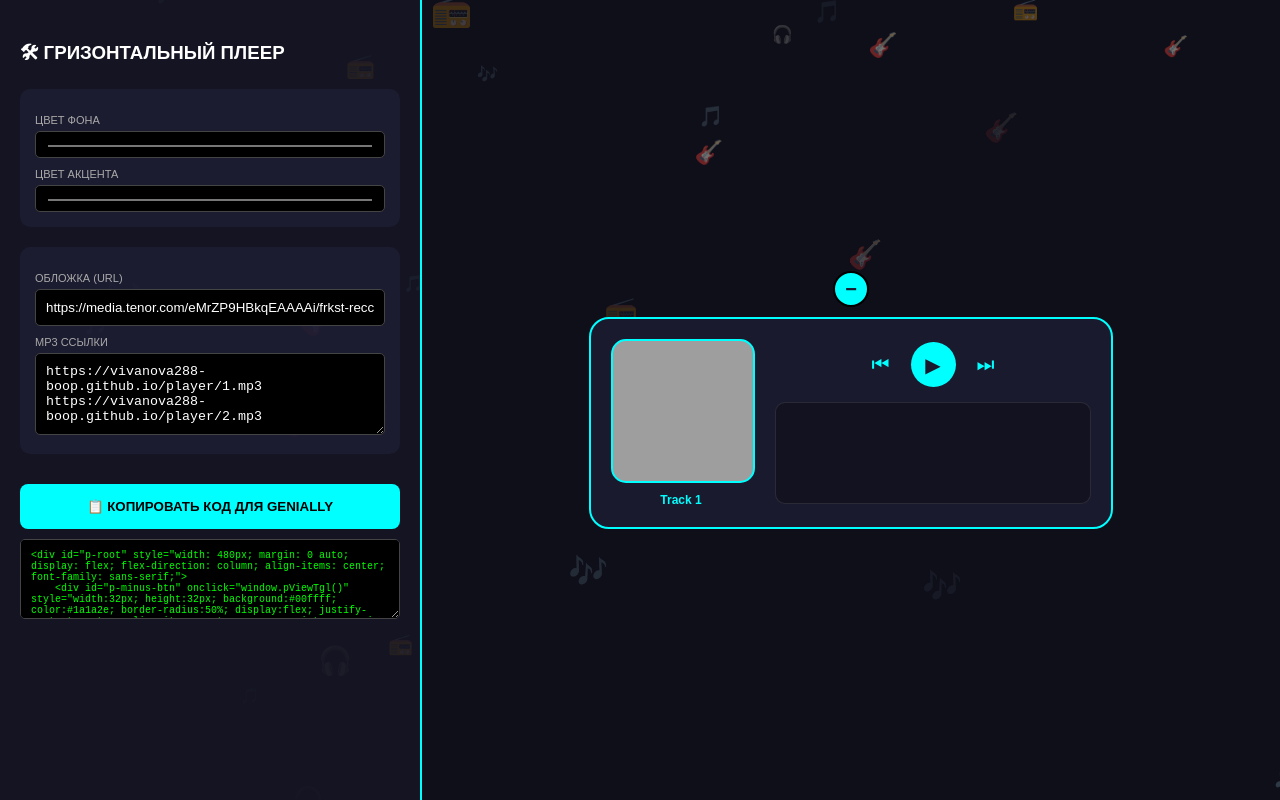
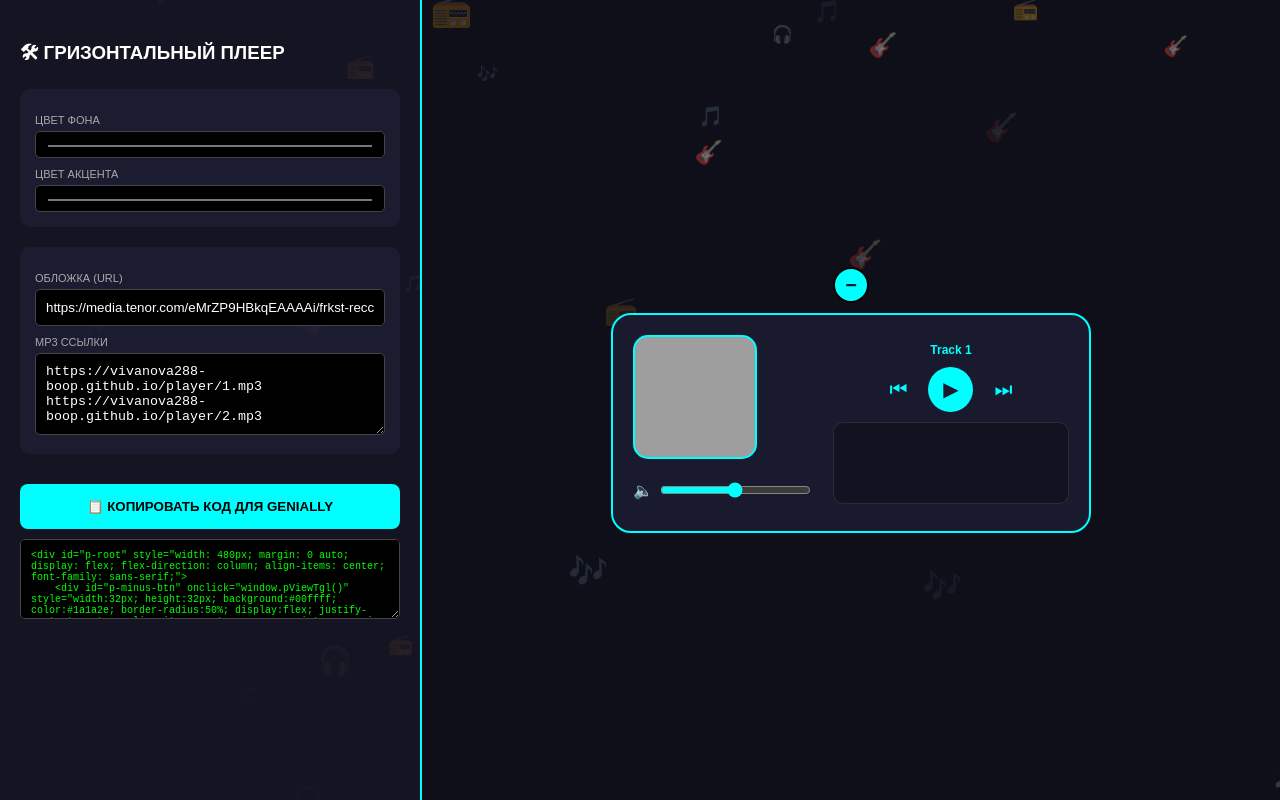
Before and after one commit to vivanova288-boop/player, a plain HTML site: page player_editor.html in a window 1280 px wide. Drawn offline with Linux system fonts and the light colour scheme; grey boxes are pictures that could not be loaded.

Commit message:
Update player_editor.html

```diff
--- a/player_editor.html
+++ b/player_editor.html
@@ -92,21 +92,28 @@ function upd() {
     const rawT = document.getElementById('tracks').value.split('\n').filter(s => s.trim() !== '');
     const jsonT = JSON.stringify(rawT);
 
-    const fullCode = `<div id="p-root" style="width: 480px; margin: 0 auto; display: flex; flex-direction: column; align-items: center; font-family: sans-serif;">
+// Найди в коде место, где формируется fullCode, и замени на это:
+const fullCode = `<div id="p-root" style="width: 480px; margin: 0 auto; display: flex; flex-direction: column; align-items: center; font-family: sans-serif;">
     <div id="p-minus-btn" onclick="window.pViewTgl()" style="width:32px; height:32px; background:${acc}; color:${bg}; border-radius:50%; display:flex; justify-content:center; align-items:center; cursor:pointer; margin-bottom:10px; font-weight:bold; border:2px solid #000; font-size:20px;">−</div>
     <div id="p-mini-icon" onclick="window.pViewTgl()" style="display:none; width:50px; height:50px; background:${acc}; border-radius:50%; justify-content:center; align-items:center; font-size:25px; border:2px solid #000; cursor:pointer;">🎵</div>
-    <div id="p-main-card" style="width:100%; background:${bg}; border:2px solid ${acc}; border-radius:20px; padding:20px; color:${acc}; display:flex; gap:20px; align-items: center;">
+
+    <div id="p-main-card" style="width:100%; background:${bg}; border:2px solid ${acc}; border-radius:20px; padding:20px; color:${acc}; display:flex; gap:20px; align-items: center; box-sizing: border-box;">
         <div style="flex-shrink:0;">
-            <div style="width:140px; height:140px; border-radius:15px; background:url('${cov}') center/cover; border:2px solid ${acc};"></div>
-            <div id="p-track-name" style="font-size:12px; margin-top:10px; font-weight:bold; text-align:center; width:140px; overflow:hidden; white-space:nowrap;">Track 1</div>
+            <div style="width:120px; height:120px; border-radius:15px; background:url('${cov}') center/cover; border:2px solid ${acc};"></div>
+            <div style="display:flex; align-items:center; gap:5px; margin-top:10px;">
+                <span>🔈</span>
+                <input type="range" id="p-vol" min="0" max="1" step="0.05" value="0.5" oninput="document.getElementById('pAudioPlayer').volume=this.value" style="width:100%; cursor:pointer; accent-color:${acc};">
+            </div>
         </div>
-        <div style="flex-grow:1; display:flex; flex-direction:column; gap:15px;">
+
+        <div style="flex-grow:1; display:flex; flex-direction:column; gap:10px;">
+            <div id="p-track-name" style="font-size:12px; font-weight:bold; text-align:center;">Track 1</div>
             <div style="display:flex; justify-content:center; align-items:center; gap:15px;">
                 <button onclick="window.pPrevT()" style="background:none; border:none; color:${acc}; cursor:pointer; font-size:20px;">⏮</button>
                 <button id="pPlayBtn" onclick="window.pTglAudio()" style="background:${acc}; color:${bg}; border:none; width:45px; height:45px; border-radius:50%; cursor:pointer; font-size:20px;">▶</button>
                 <button onclick="window.pNextT()" style="background:none; border:none; color:${acc}; cursor:pointer; font-size:20px;">⏭</button>
             </div>
-            <div id="p-list-area" style="background:rgba(0,0,0,0.3); border-radius:10px; padding:10px; height:80px; overflow-y:auto; font-size:11px; border:1px solid rgba(255,255,255,0.1);"></div>
+            <div id="p-list-area" style="background:rgba(0,0,0,0.3); border-radius:10px; padding:10px; height:60px; overflow-y:auto; font-size:11px; border:1px solid rgba(255,255,255,0.1);"></div>
         </div>
         <audio id="pAudioPlayer"></audio>
     </div>
@@ -115,16 +122,21 @@ function upd() {
 (function() {
     var list = ${jsonT};
     var cur = 0, a = document.getElementById('pAudioPlayer');
+    a.volume = 0.5; // Громкость по умолчанию
+
     window.pViewTgl = function() {
         var card = document.getElementById('p-main-card'), mini = document.getElementById('p-mini-icon'), minus = document.getElementById('p-minus-btn');
-        if(card.style.display === 'none') { card.style.display = 'flex'; minus.style.display = 'flex'; mini.style.display = 'none'; }
-        else { card.style.display = 'none'; minus.style.display = 'none'; mini.style.display = 'flex'; }
+        card.style.display = (card.style.display === 'none') ? 'flex' : 'none';
+        minus.style.display = (minus.style.display === 'none') ? 'flex' : 'none';
+        mini.style.display = (mini.style.display === 'none') ? 'flex' : 'none';
     };
+
     window.pSetT = function(i) {
         cur = i; a.src = list[cur];
         document.getElementById('p-track-name').innerText = list[cur].split('/').pop();
         document.getElementById('p-list-area').innerHTML = list.map((t, x) => "<div style='padding:4px; cursor:pointer; opacity:"+(x==cur?1:0.5)+"' onclick='window.pSetT("+x+");a.play();document.getElementById(\"pPlayBtn\").innerText=\"⏸\"'>" + (x+1) + ". " + t.split('/').pop() + "</div>").join('');
     };
+
     window.pTglAudio = function() { if(a.paused) { a.play(); document.getElementById('pPlayBtn').innerText = '⏸'; } else { a.pause(); document.getElementById('pPlayBtn').innerText = '▶'; } };
     window.pNextT = function() { window.pSetT((cur + 1) % list.length); a.play(); document.getElementById('pPlayBtn').innerText = '⏸'; };
     window.pPrevT = function() { window.pSetT((cur - 1 + list.length) % list.length); a.play(); document.getElementById('pPlayBtn').innerText = '⏸'; };
```
